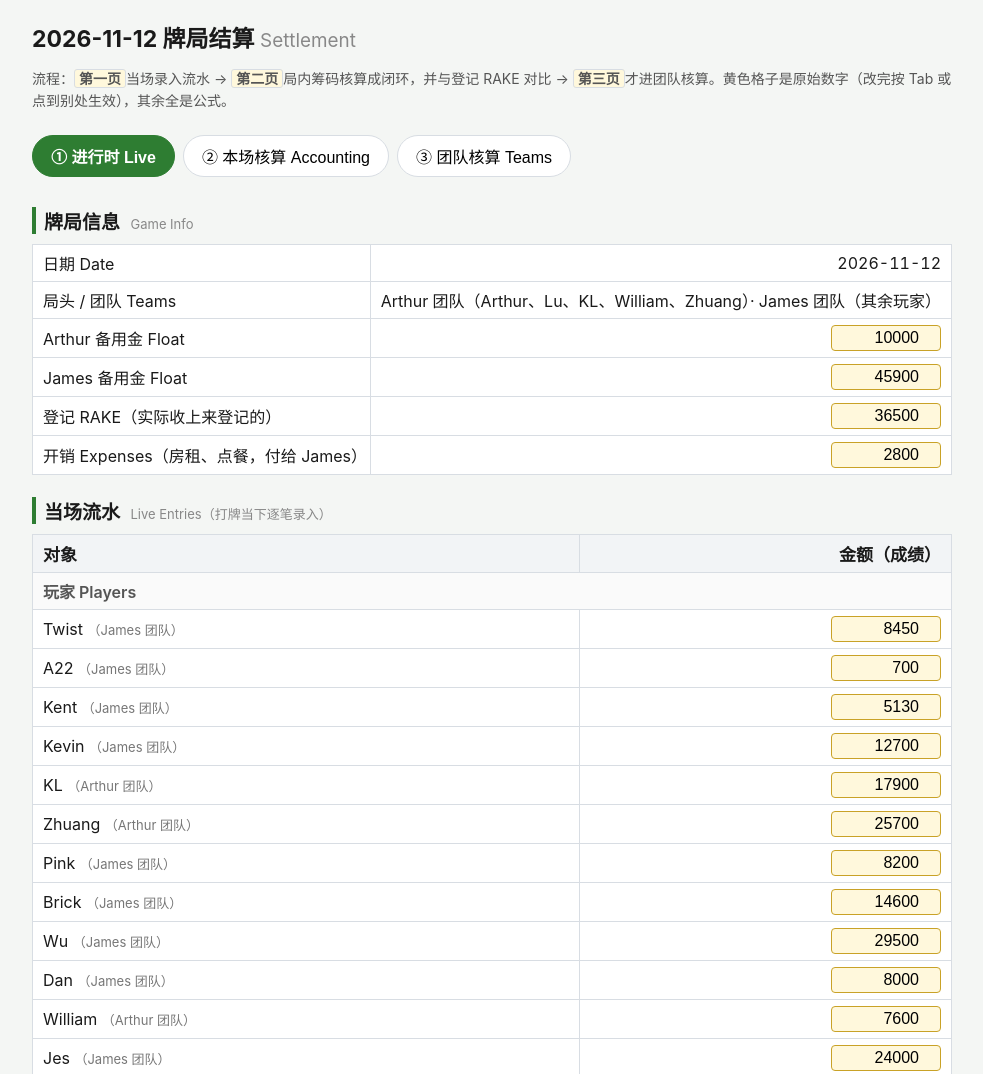
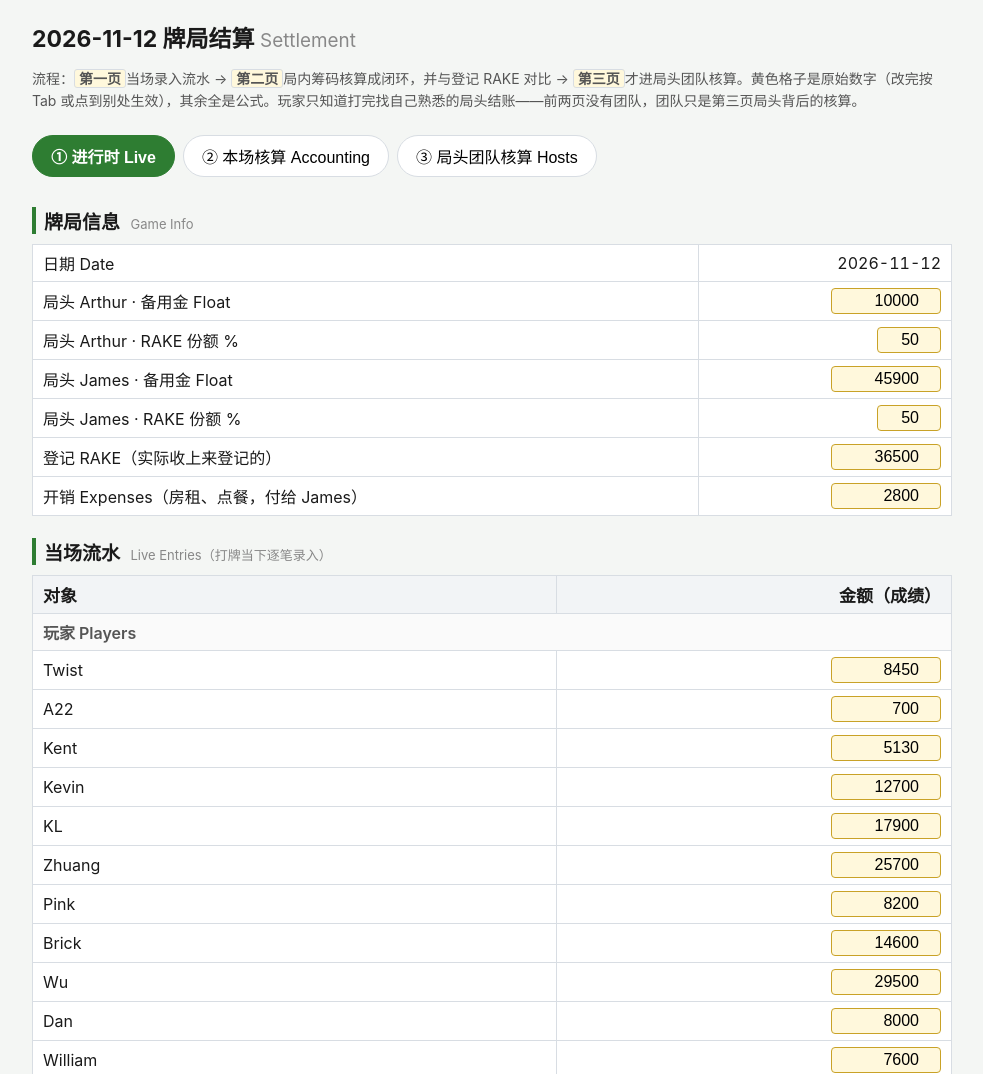
Before and after one commit to jayv00691-sudo/jayv00691-sudo.github.io, a plain HTML site: page index.html in a window 1280 px wide. Shown: the top 1074 px of the page, without its empty margins (148-1131 px from the left). Drawn offline with Linux system fonts and the light colour scheme.

Commit message:
Add files via upload

```diff
--- a/index.html
+++ b/index.html
@@ -53,19 +53,19 @@
   details.sharebox summary{cursor:pointer;padding:8px 10px;font-weight:600;background:#fafafa;border-radius:6px;list-style-position:inside}
   details.sharebox table{border:none}
   details.sharebox td{border-left:none;border-right:none}
-  .mirror{display:grid;grid-template-columns:110px 1fr 110px;gap:8px;align-items:center;font-size:15px;margin:6px 0}
+  .mirror{display:grid;grid-template-columns:130px 1fr 110px;gap:8px;align-items:center;font-size:15px;margin:6px 0}
   @media(max-width:560px){table{font-size:14px}input{width:88px}.card .v{font-size:19px}}
 </style>
 </head>
 <body>
 <div class="wrap">
 <h1>2026-11-12 牌局结算 <span class="en">Settlement</span></h1>
-<p class="note">流程：<b>第一页</b>当场录入流水 → <b>第二页</b>局内筹码核算成闭环，并与登记 RAKE 对比 → <b>第三页</b>才进团队核算。黄色格子是原始数字（改完按 Tab 或点到别处生效），其余全是公式。</p>
+<p class="note">流程：<b>第一页</b>当场录入流水 → <b>第二页</b>局内筹码核算成闭环，并与登记 RAKE 对比 → <b>第三页</b>才进局头团队核算。黄色格子是原始数字（改完按 Tab 或点到别处生效），其余全是公式。玩家只知道打完找自己熟悉的局头结账——前两页没有团队，团队只是第三页局头背后的核算。</p>
 
 <nav class="tabs">
   <button class="tab on" data-tab="live">① 进行时 Live</button>
   <button class="tab" data-tab="acct">② 本场核算 Accounting</button>
-  <button class="tab" data-tab="teams">③ 团队核算 Teams</button>
+  <button class="tab" data-tab="hosts">③ 局头团队核算 Hosts</button>
 </nav>
 
 <!-- ===== 第一页 · 进行时 ===== -->
@@ -95,21 +95,18 @@
   <div class="check" id="loopCheck"></div>
 </section>
 
-<!-- ===== 第三页 · 团队核算 ===== -->
-<section class="page" id="page-teams">
-  <div class="panel"><h3>团队金额 <span class="en">Team Amounts（两队相加必须 = 0）</span></h3>
+<!-- ===== 第三页 · 局头团队核算 ===== -->
+<section class="page" id="page-hosts">
+  <div class="panel"><h3>局头金额 <span class="en">Host Amounts（全部局头相加必须 = 0）</span></h3>
     <div id="mirror"></div>
     <div class="check" id="zeroCheck" style="margin-top:8px"></div>
   </div>
-  <h2>Arthur 团队核算 <span class="en">Team Arthur</span></h2>
-  <table id="tA"></table>
-  <h2>James 团队核算 <span class="en">Team James</span></h2>
-  <table id="tJ"></table>
-  <h2>另说 <span class="en">Separate Items（不进团队金额）</span></h2>
+  <div id="hostBills"></div>
+  <h2>另说 <span class="en">Separate Items（不进局头金额）</span></h2>
   <table id="tSep"></table>
 </section>
 
-<p class="note">团队分组：Arthur 团队 = Arthur、Lu、KL、William、Zhuang；James 团队 = 其余玩家。保险股东分担算进各自的成员（成绩）；James 本人没打牌，他的股东分担在 James 团队里单列一行。</p>
+<p class="note">局头不是固定的：本场有几个局头就出几张账单。每个玩家只挂在一位局头名下结账（本场：Arthur 名下 Arthur、Lu、KL、William、Zhuang；其余在 James 名下）。公共项（RAKE、小费）按各局头的 RAKE 份额分，分完所有局头金额相加恒为 0。</p>
 </div>
 
 <script>
@@ -117,22 +114,25 @@
 // ===== 原始数据（唯一输入源）=====
 const S = {
   date: "2026-11-12",
-  players: [ // name, 成绩, 团队: A=Arthur J=James
-    ["Twist",8450,"J"],["A22",700,"J"],["Kent",5130,"J"],["Kevin",12700,"J"],
-    ["KL",17900,"A"],["Zhuang",25700,"A"],["Pink",8200,"J"],["Brick",14600,"J"],
-    ["Wu",29500,"J"],["Dan",8000,"J"],["William",7600,"A"],["Jes",24000,"J"],
-    ["Linna",300,"J"],["Bill",400,"J"],
-    ["Arthur",-7200,"A"],["Johao",-27900,"J"],["Raymond",-19900,"J"],
-    ["Lu",-30000,"A"],["Zhao",-109000,"J"],["Xu",-14000,"J"]
+  hosts: [ // 局头：备用金、RAKE 份额 %（本场两个，场场可增减）
+    {name:"Arthur", float:10000, share:50},
+    {name:"James",  float:45900, share:50}
+  ],
+  expenseHost: "James", // 开销归哪位局头
+  players: [ // name, 成绩, 结账局头（玩家打完找这位局头结账）
+    ["Twist",8450,"James"],["A22",700,"James"],["Kent",5130,"James"],["Kevin",12700,"James"],
+    ["KL",17900,"Arthur"],["Zhuang",25700,"Arthur"],["Pink",8200,"James"],["Brick",14600,"James"],
+    ["Wu",29500,"James"],["Dan",8000,"James"],["William",7600,"Arthur"],["Jes",24000,"James"],
+    ["Linna",300,"James"],["Bill",400,"James"],
+    ["Arthur",-7200,"Arthur"],["Johao",-27900,"James"],["Raymond",-19900,"James"],
+    ["Lu",-30000,"Arthur"],["Zhao",-109000,"James"],["Xu",-14000,"James"]
   ],
   insurance: -14005,
   shares: [["Kevin",20],["Bill",20],["James",25],["Arthur",35]], // 保险公司股东 %
   dealers: [["WeiWei",1285],["Lyne",3565],["Linna",1560]],       // 荷官小费
   massage: 1475,                                                   // 按摩小费
   actualRake: 36500,   // 登记 RAKE（实际登记收上来的）
-  expense: 2800,       // 开销（房租、点餐，付给 James）
-  arthurFloat: 10000,  // Arthur 备用金
-  jamesFloat: 45900    // James 备用金
+  expense: 2800        // 开销（房租、点餐，付给 expenseHost）
 };
 const COLORS = ["#1565c0","#ef6c00","#6a1b9a","#00838f"];
 let insOpen = false;
@@ -170,58 +170,60 @@ function calc(){
   const rakeDiff = bookRake - S.actualRake;          // RAKE 差额（统算 − 登记）
   const personal = {}; S.players.forEach(p=>personal[p[0]]=p[1]);
   S.shares.forEach(([n])=>{ if(n in personal) personal[n]+=shareAmt[n]; });
-  // 团队核算：局内公共项在两队之间分完，所以两队金额相加恒 = 0
   const rakePool = bookRake - S.expense;             // 可分 RAKE（统算 − 开销）
-  const rakeShare = rakePool/2;                      // 两队各半
-  const tipShare = tipSum/2;                         // 小费两队各担一半
-  function team(key, expense, captainShare){
-    const members = S.players.filter(p=>p[2]===key);
-    const memberSum = members.reduce((a,p)=>a+personal[p[0]],0) + (captainShare||0);
-    const amount = memberSum + rakeShare + tipShare + expense;
-    return {members, memberSum, rakeShare, tipShare, expense, amount};
-  }
-  const A = team("A", 0, 0);
-  const J = team("J", S.expense, shareAmt["James"]);
-  const arthurNet = personal["Arthur"] + rakeShare;                    // 队长净额
-  const jamesNet = shareAmt["James"] + rakeShare + S.expense;
+  // 每个局头一张账，字段相同；公共项按份额分完，全部局头金额相加恒 = 0
+  const hosts = S.hosts.map(hst=>{
+    const members = S.players.filter(p=>p[2]===hst.name);
+    const isPlayer = hst.name in personal;
+    const ownShare = isPlayer ? 0 : (shareAmt[hst.name]||0); // 局头没打牌时，他的股东分担单列一行
+    const memberSum = members.reduce((a,p)=>a+personal[p[0]],0) + ownShare;
+    const rakeAmt = rakePool * hst.share/100;
+    const tipAmt = tipSum * hst.share/100;
+    const expAmt = (S.expenseHost===hst.name) ? S.expense : 0;
+    const amount = memberSum + rakeAmt + tipAmt + expAmt;
+    const ownPersonal = isPlayer ? personal[hst.name] : ownShare;
+    const net = ownPersonal + rakeAmt + expAmt;      // 局头净额
+    return {...hst, members, ownShare, isPlayer, memberSum, rakeAmt, tipAmt, expAmt, amount, net};
+  });
   return {score,up,down,upSum,downSum,playersSum,shareAmt,dealerSum,tipSum,grand,bookRake,rakeDiff,
-          personal,rakePool,rakeShare,tipShare,A,J,arthurNet,jamesNet};
+          personal,rakePool,hosts};
 }
 
 function insNote(n, C){
   return S.shares.some(([x])=>x===n) ? ` <span class="formula">（成绩 ${fmtS(C.score[n])} ＋ 保险 ${fmtS(C.shareAmt[n])}）</span>` : "";
 }
-function teamBill(T, C, opt){
-  let h = sec("成员（成绩）" + EN("Members (Score)"));
-  T.members.forEach(p=>{
+function hostBill(H, C){
+  let h = sec("成员（成绩）" + EN("Members (Score) — 挂在他名下结账的人"));
+  H.members.forEach(p=>{
     h += `<tr><td>${p[0]}${insNote(p[0], C)}</td><td class="n ${cls(C.personal[p[0]])}">${fmtS(C.personal[p[0]])}</td></tr>`;
   });
-  if(opt.captainRow){
-    h += `<tr><td>${opt.captainRow} <span class="formula">（本人没打牌，这是他的保险股东分担）</span></td><td class="n ${cls(C.shareAmt["James"])}">${fmtS(C.shareAmt["James"])}</td></tr>`;
+  if(!H.isPlayer && H.ownShare!==0){
+    h += `<tr><td>${H.name}（股东） <span class="formula">（本人没打牌，这是他的保险股东分担）</span></td><td class="n ${cls(H.ownShare)}">${fmtS(H.ownShare)}</td></tr>`;
   }
-  h += row("成员（成绩）合计", T.memberSum, {cls:"tot", signed:true});
+  h += row("成员（成绩）合计", H.memberSum, {cls:"tot", signed:true});
   h += sec("局内公共项分配" + EN("Shared Items"));
-  h += row("RAKE 份额（统算 RAKE − 开销，两队各半）", T.rakeShare, {});
-  h += row("小费（荷官+按摩，两队各半）", T.tipShare, {});
-  h += row("开销 Expense" + opt.expenseNote, T.expense, {});
-  h += row(opt.amountLabel, T.amount, {cls:"grand", signed:true});
-  h += row(opt.netLabel, opt.net, {cls:"tot", signed:true});
+  h += row(`RAKE 份额（统算 RAKE − 开销，× ${H.share}%）`, H.rakeAmt, {});
+  h += row(`小费（荷官+按摩，× ${H.share}%）`, H.tipAmt, {});
+  h += row("开销 Expense" + (H.expAmt ? "（房租、点餐，归他）" : ""), H.expAmt, {});
+  h += row(`${H.name} 金额（${H.amount>=0?"应收":"应付"}）Host Amount`, H.amount, {cls:"grand", signed:true});
+  h += row(`${H.name} 净额 Net`, H.net, {cls:"tot", signed:true});
   return h;
 }
 
 function render(){
   const C = calc();
   /* ---------- 第一页 · 进行时 ---------- */
-  $("infoTable").innerHTML =
-    row("日期 Date", 0, {html: S.date}) +
-    row("局头 / 团队 Teams", 0, {html: "Arthur 团队（Arthur、Lu、KL、William、Zhuang）· James 团队（其余玩家）"}) +
-    row("Arthur 备用金 Float", S.arthurFloat, {html: inp("arthurFloat", S.arthurFloat)}) +
-    row("James 备用金 Float", S.jamesFloat, {html: inp("jamesFloat", S.jamesFloat)}) +
-    row("登记 RAKE（实际收上来登记的）", S.actualRake, {html: inp("actualRake", S.actualRake)}) +
-    row("开销 Expenses（房租、点餐，付给 James）", S.expense, {html: inp("expense", S.expense)});
+  let ih = row("日期 Date", 0, {html: S.date});
+  C.hosts.forEach(H=>{
+    ih += row(`局头 ${H.name} · 备用金 Float`, H.float, {html: inp(`hf.${H.name}`, H.float)});
+    ih += row(`局头 ${H.name} · RAKE 份额 %`, H.share, {html: inp(`hs.${H.name}`, H.share, "pct")});
+  });
+  ih += row("登记 RAKE（实际收上来登记的）", S.actualRake, {html: inp("actualRake", S.actualRake)});
+  ih += row(`开销 Expenses（房租、点餐，付给 ${S.expenseHost}）`, S.expense, {html: inp("expense", S.expense)});
+  $("infoTable").innerHTML = ih;
   let h = `<tr class="sec"><td>对象</td><td class="n">金额（成绩）</td></tr>`;
   h += sub("玩家 Players");
-  S.players.forEach(p=>h+=row(`${p[0]} <span class="formula">（${p[2]==="A"?"Arthur":"James"} 团队）</span>`, p[1], {signed:true, html: inp(`pl.${p[0]}`, p[1])}));
+  S.players.forEach(p=>h+=row(p[0], p[1], {signed:true, html: inp(`pl.${p[0]}`, p[1])}));
   h += sub("保险公司 Insurance");
   h += row("保险公司", S.insurance, {signed:true, html: inp("insurance", S.insurance)});
   h += sub("小费 Tips");
@@ -302,37 +304,41 @@ function render(){
     `闭环：局内每一块筹码都有去向——玩家 ${fmtS(C.playersSum)} ＋ 保险 ${fmtS(S.insurance)} ＋ 小费 ${fmtS(C.tipSum)} ＝ ${fmtS(C.grand)}，差额即统算 RAKE ${fmt(C.bookRake)}，<span class="ok">局内闭环 ✓</span><br>` +
     `对比：统算 RAKE ${fmt(C.bookRake)} vs 登记 RAKE ${fmt(S.actualRake)}，差 <b>${fmt(C.rakeDiff)}</b>。` +
     (C.rakeDiff===0 ? `<span class="ok">两边对上，账实相符 ✓</span>` :
-      `这笔差额不在局内闭环里，进第三页「另说」，单独处理，不掺进团队金额。`);
+      `这笔差额不在局内闭环里，进第三页「另说」，单独处理，不掺进局头金额。`);
 
-  /* ---------- 第三页 · 团队核算 ---------- */
-  const maxT = Math.max(Math.abs(C.A.amount), Math.abs(C.J.amount)) || 1;
-  const mrow = (name, T)=>{
-    const w = Math.abs(T.amount)/maxT*100;
-    const side = T.amount>=0;
-    return `<div class="mirror"><div><b>${name} 团队</b></div>
+  /* ---------- 第三页 · 局头团队核算 ---------- */
+  const maxT = Math.max(...C.hosts.map(H=>Math.abs(H.amount)), 1);
+  $("mirror").innerHTML = C.hosts.map(H=>{
+    const w = Math.abs(H.amount)/maxT*100;
+    const side = H.amount>=0;
+    return `<div class="mirror"><div><b>${H.name}</b>（局头）</div>
       <div class="bar-track"><div class="zero" style="left:50%"></div>
       <div class="bar-fill" style="left:${side?50:50-w/2}%;width:${w/2}%;background:${side?"var(--green)":"var(--red)"}"></div></div>
-      <div class="bar-val ${cls(T.amount)}">${fmtS(T.amount)}</div></div>`;
-  };
-  $("mirror").innerHTML = mrow("Arthur", C.A) + mrow("James", C.J);
-  const zero = Math.abs(C.A.amount + C.J.amount) < 0.005;
-  const payer = C.A.amount < 0 ? "Arthur" : "James";
-  const payee = C.A.amount < 0 ? "James" : "Arthur";
-  $("zeroCheck").innerHTML = zero
-    ? `两队金额合计：${fmtS(C.A.amount)} ＋ ${fmtS(C.J.amount)} ＝ <b>0</b> <span class="ok">✓ 对平</span> —— 结算方向：<b>${payer} 团队付 ${payee} 团队 ${fmt(Math.abs(C.A.amount))}</b>`
-    : `<span class="bad">✗ 两队金额对不平，差 ${fmt(C.A.amount + C.J.amount)}</span>`;
-  $("tA").innerHTML = teamBill(C.A, C, {
-    expenseNote: "", amountLabel: "团队金额（应收）Team Amount",
-    netLabel: "Arthur 净额 Net（本人成绩+保险 ＋ RAKE 份额）", net: C.arthurNet
-  });
-  $("tJ").innerHTML = teamBill(C.J, C, {
-    captainRow: "James（股东）", expenseNote: "（房租、点餐，归 James）",
-    amountLabel: "团队金额（应付）Team Amount",
-    netLabel: "James 净额 Net（股东分担 ＋ RAKE 份额 ＋ 开销）", net: C.jamesNet
-  });
+      <div class="bar-val ${cls(H.amount)}">${fmtS(H.amount)}</div></div>`;
+  }).join("");
+  const totalAmt = C.hosts.reduce((a,H)=>a+H.amount,0);
+  const zero = Math.abs(totalAmt) < 0.005;
+  // 局头之间轧差：金额负的付给金额正的
+  const debtors = C.hosts.filter(H=>H.amount<0).map(H=>({name:H.name, amt:-H.amount}));
+  const creditors = C.hosts.filter(H=>H.amount>0).map(H=>({name:H.name, amt:H.amount}));
+  const moves = [];
+  let di=0, ci=0;
+  while(di<debtors.length && ci<creditors.length){
+    const pay = Math.min(debtors[di].amt, creditors[ci].amt);
+    if(pay>0.004) moves.push(`${debtors[di].name} 付 ${creditors[ci].name} <b>${fmt(pay)}</b>`);
+    debtors[di].amt-=pay; creditors[ci].amt-=pay;
+    if(debtors[di].amt<0.005) di++;
+    if(creditors[ci].amt<0.005) ci++;
+  }
+  $("zeroCheck").innerHTML = (zero
+    ? `全部局头金额合计 ＝ <b>0</b> <span class="ok">✓ 对平</span>`
+    : `<span class="bad">✗ 局头金额对不平，差 ${fmt(totalAmt)}（检查 RAKE 份额合计是否 = 100%）</span>`) +
+    (moves.length ? `<br>局头之间结算：${moves.join("；")}` : "");
+  $("hostBills").innerHTML = C.hosts.map(H=>
+    `<h2>${H.name} 团队核算 <span class="en">Host ${H.name}（挂在他名下结账的人）</span></h2><table>${hostBill(H, C)}</table>`
+  ).join("");
   $("tSep").innerHTML =
-    row("备用金退回 Arthur Float（原样退回）", S.arthurFloat, {}) +
-    row("备用金退回 James Float（原样退回）", S.jamesFloat, {}) +
+    C.hosts.map(H=>row(`备用金退回 ${H.name} Float（原样退回）`, H.float, {})).join("") +
     row("RAKE 差额（统算 − 登记，现金差额，单独处理）", C.rakeDiff, {cls:"tot"});
   bindInputs();
 }
@@ -344,6 +350,8 @@ function bindInputs(){
       if(kind==="pl"){ const p = S.players.find(x=>x[0]===key); p[1]=v; }
       else if(kind==="dl"){ const d = S.dealers.find(x=>x[0]===key); d[1]=v; }
       else if(kind==="sh"){ const s = S.shares.find(x=>x[0]===key); s[1]=v; }
+      else if(kind==="hf"){ const hst = S.hosts.find(x=>x.name===key); hst.float=v; }
+      else if(kind==="hs"){ const hst = S.hosts.find(x=>x.name===key); hst.share=v; }
       else { S[el.dataset.p]=v; }
       render();
     });
```
